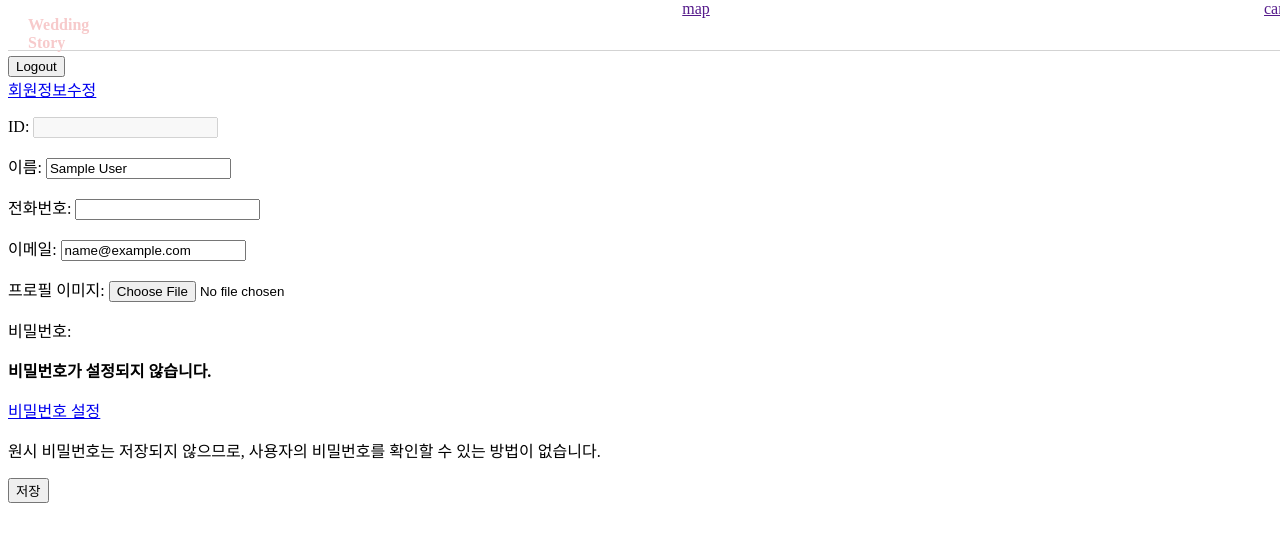
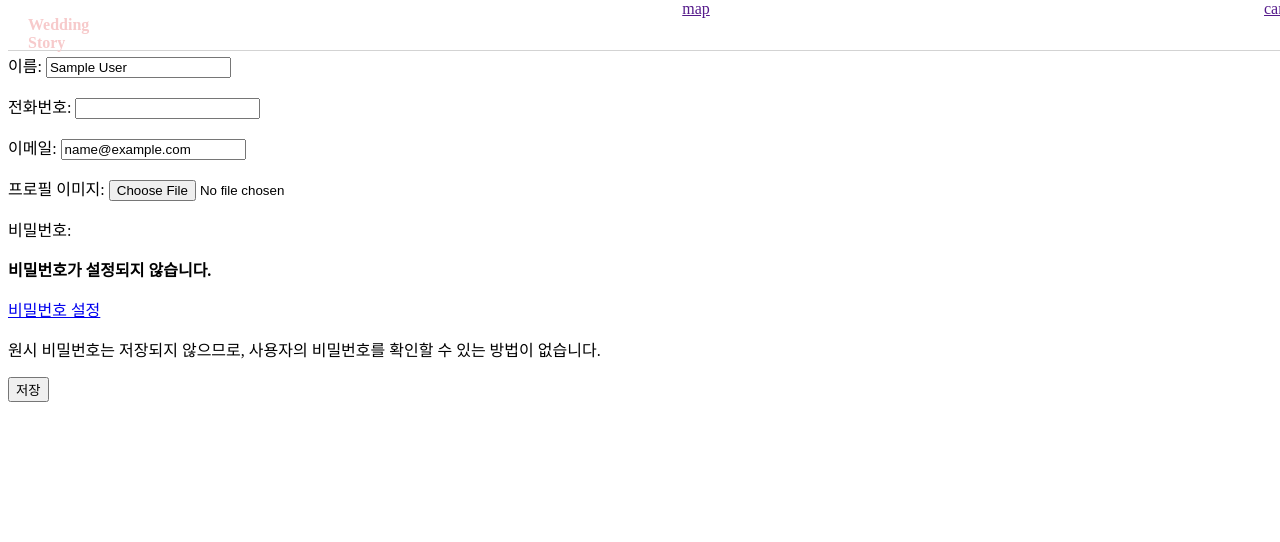
Before and after one commit to jjhwk/WeddingStory, a Django app: page /users/update/ in a window 1280 px wide. Shown: the top 542 px of the page. Run offline with Django 5.2, Linux system fonts and the light colour scheme; the visitor is signed in with stand-in values (Sample User, id 1).

Commit message:
modify base.html

```diff
--- a/templates/base.html
+++ b/templates/base.html
@@ -15,19 +15,6 @@
 
     </header>
 
-    <div class="container">
-        {% if user.is_authenticated %}
-          <p>{{ user }}님, 안녕하세요.</p>
-          <form action="{% url 'users:logout' %}" method="POST">
-          {% csrf_token %}
-          <button>Logout</button>
-          </form>
-          <a href="{% url 'users:update' %}">회원정보수정</a>
-        {% else %}
-          <a href="{% url 'users:login' %}">Login</a>
-          <a href="{% url 'users:signup' %}">signup</a>
-        {% endif %}
-
     {% block content%}
     {% endblock %}
 </body>
```
